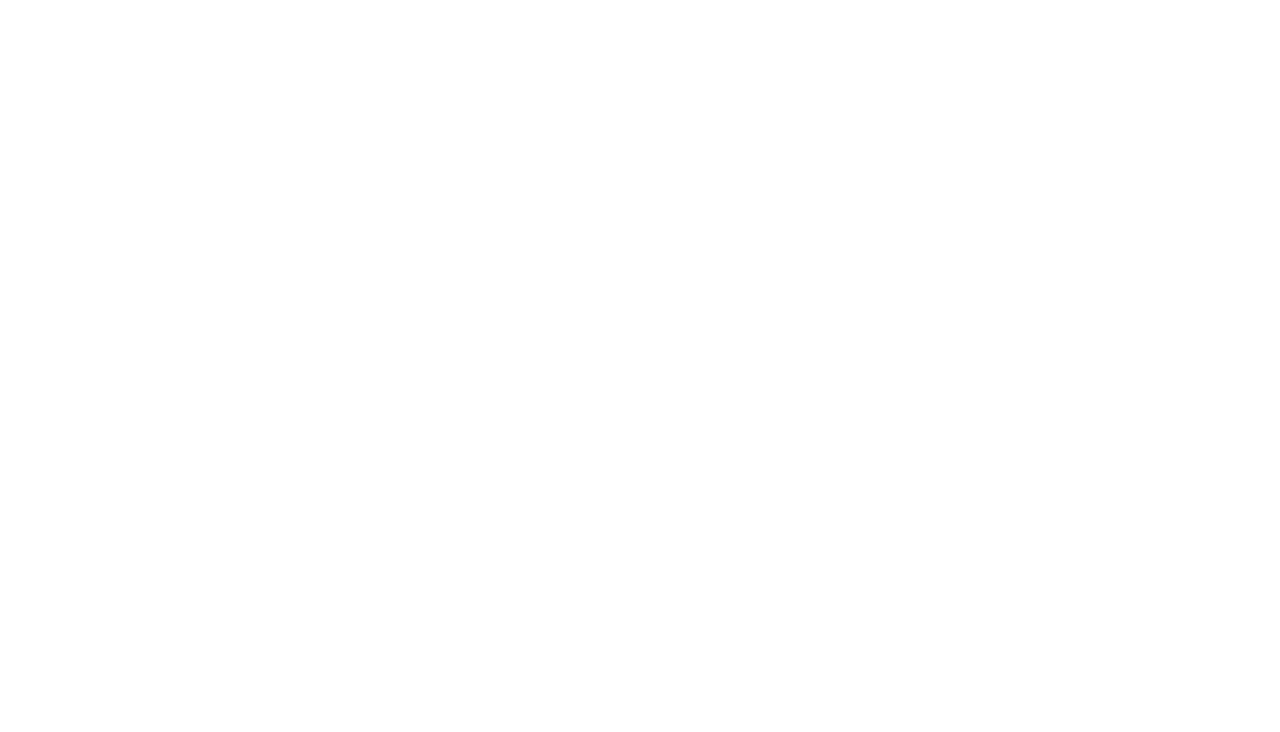
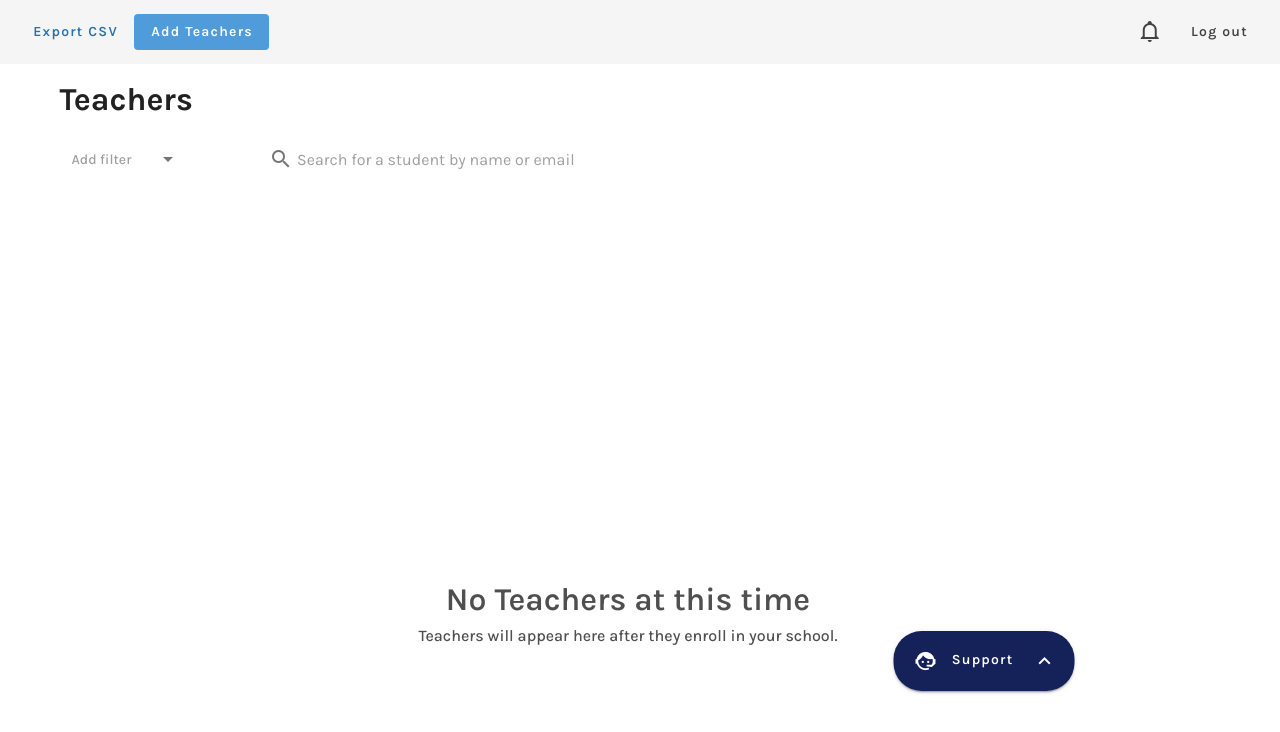
Before and after one commit to Modern-Languages/Front-End, a Nuxt app: page /teachers in a window 1280 px wide. Before the commit this address had no page. Shown: the top 732 px of the page. Built offline with nearby package versions, Linux system fonts and the light colour scheme.

Commit message:
TEACHER PAGES

```diff
--- /dev/null
+++ b/pages/teachers/index.vue
@@ -0,0 +1,203 @@
+<template>
+  <v-app>
+    <v-app-bar
+      app
+      elevation="0"
+      relative
+      fill-width
+    >
+      <v-btn
+        class="teacher-bar-export-btn"
+        text
+      >
+        <span class="teacher-bar-export-text">
+          Export CSV
+        </span>
+      </v-btn>
+
+      <v-btn
+        class="rounded teacher-bar-add-btn"
+        elevation="0"
+        color="#509CDB"
+      >
+        <span class="teacher-bar-add-text">
+          Add Teachers
+        </span>
+      </v-btn>
+
+      <v-spacer />
+
+      <v-btn
+        icon
+      >
+        <v-icon class="teacher-bar-export-text" color="#424242">
+          mdi-bell-outline
+        </v-icon>
+      </v-btn>
+
+      <v-btn
+        class="teacher-bar-export-btn"
+        text
+      >
+        <span class="teacher-bar-logout-text">
+          Log out
+        </span>
+      </v-btn>
+    </v-app-bar>
+
+    <v-main>
+      <v-container>
+        <h1 class="teachers-title">
+          Teachers
+        </h1>
+
+        <v-row>
+          <v-col cols="2">
+            <v-select
+              :items="items"
+              placeholder="Add filter"
+              class="techers-btn-add-filter align-start"
+              flat
+              solo
+              dense
+            />
+          </v-col>
+          <v-col cols="9" class=" d-flex align-end">
+            <v-text-field
+              placeholder="Search for a student by name or email"
+              prepend-inner-icon="mdi-magnify"
+              class="techers-search"
+              flat
+              solo
+              dense
+            />
+          </v-col>
+        </v-row>
+
+        <v-row v-if="!existingTeachers" class="teacher-message" align="end" justify="center">
+          <v-col cols="12" align="center" justify="center">
+            <h1 style="font-weight: 600;">
+              No Teachers at this time
+            </h1>
+            <h4 style="font-weight: 500;">
+              Teachers will appear here after they enroll in your school.
+            </h4>
+            <v-btn
+              class="teachers-btn-support white--text"
+              color="#152259"
+              fixed
+              buttom
+              right
+              rounded
+            >
+              <span>
+                <v-icon>mdi-face-agent</v-icon>
+                &nbsp;&nbsp;Support&nbsp;&nbsp;&nbsp;
+                <v-icon>mdi-chevron-up</v-icon>
+              </span>
+            </v-btn>
+          </v-col>
+        </v-row>
+      </v-container>
+    </v-main>
+  </v-app>
+</template>
+
+<script>
+export default {
+  data () {
+    return {
+      existingTechers: false
+    }
+  }
+}
+</script>
+
+<style scoped>
+.teacher-bar-export-btn {
+  width: Hug (106px)px;
+  height: Hug (41px)px;
+  padding: 12px 14px 12px 14px;
+  opacity: 0px;
+}
+
+.teacher-bar-export-text {
+  font-family: Kumbh Sans;
+  font-size: 14px;
+  font-weight: 600;
+  line-height: 17.36px;
+  text-align: center;
+  color: #2671B1;
+  text-transform: none;
+}
+.teacher-bar-add-btn {
+  width: Hug (118px)px;
+  height: Hug (41px)px;
+  padding: 12px 14px 12px 14px;
+  background-color: #2671B1;
+}
+
+.teacher-bar-add-text {
+  font-family: Kumbh Sans;
+  font-size: 14px;
+  font-weight: 600;
+  line-height: 17.36px;
+  text-align: center;
+  text-transform: none;
+  color: white;
+}
+
+.teacher-bar-logout-text {
+  font-family: Kumbh Sans;
+  font-size: 14px;
+  font-weight: 600;
+  line-height: 17.36px;
+  text-align: center;
+  color: #424242;
+  text-transform: none;
+}
+
+.techers-btn-add-filter {
+  max-width: 132.49px;
+  padding: 16px 0px 0px 0px;
+  background: #FFFFFF;
+  font-family: Kumbh Sans;
+  font-size: 14px;
+  font-weight: 500;
+  line-height: 17.36px;
+  text-align: left;
+}
+
+.teachers-search {
+  max-width: 819.51px;
+  font-family: Kumbh Sans;
+  font-size: 14px;
+  font-weight: 500;
+  line-height: 17.36px;
+  text-align: left;
+  background: #8A8A8A;
+  padding: 16px 20px 16px 16px;
+}
+
+.teacher-message {
+  font-family: Kumbh Sans;
+  position: fixed;
+  top: 75%;
+  left: 50%;
+  transform: translate(-50%, -50%);
+  color: #4F4F4F;
+}
+
+.teachers-btn-support {
+  width: 181px !important;
+  height: 60px !important;
+  font-family: Kumbh Sans;
+  font-size: 14px;
+  font-weight: 600;
+  line-height: 17.36px;
+  text-align: left;
+  text-transform: none;
+  left: 110%;
+  top: 70%;
+}
+</style>
```
